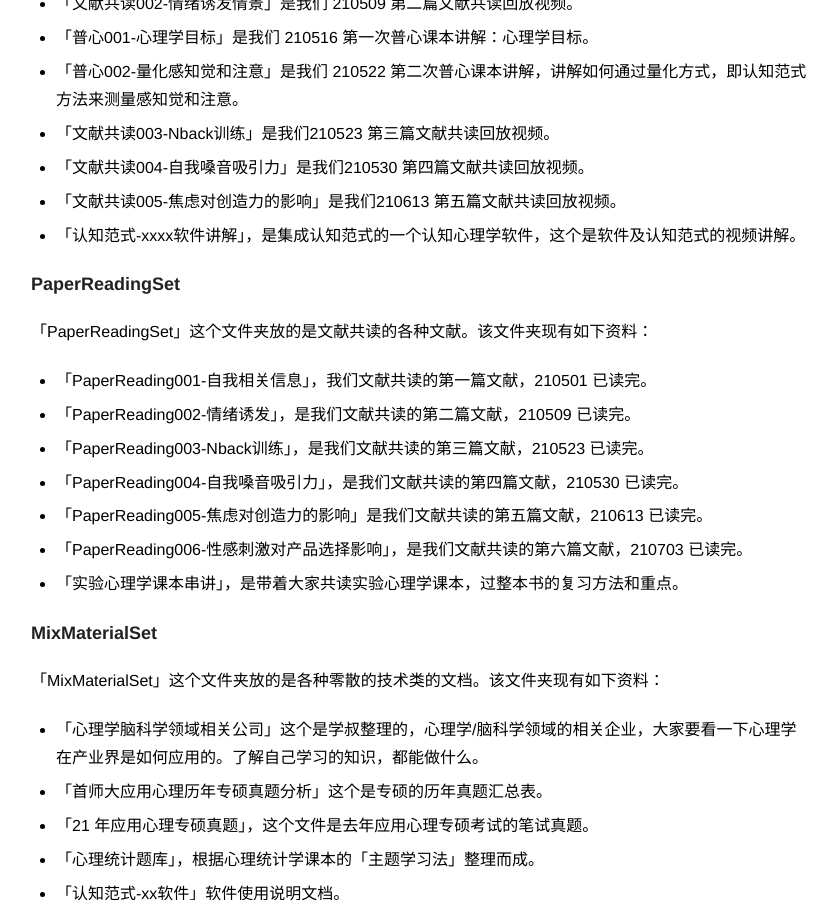
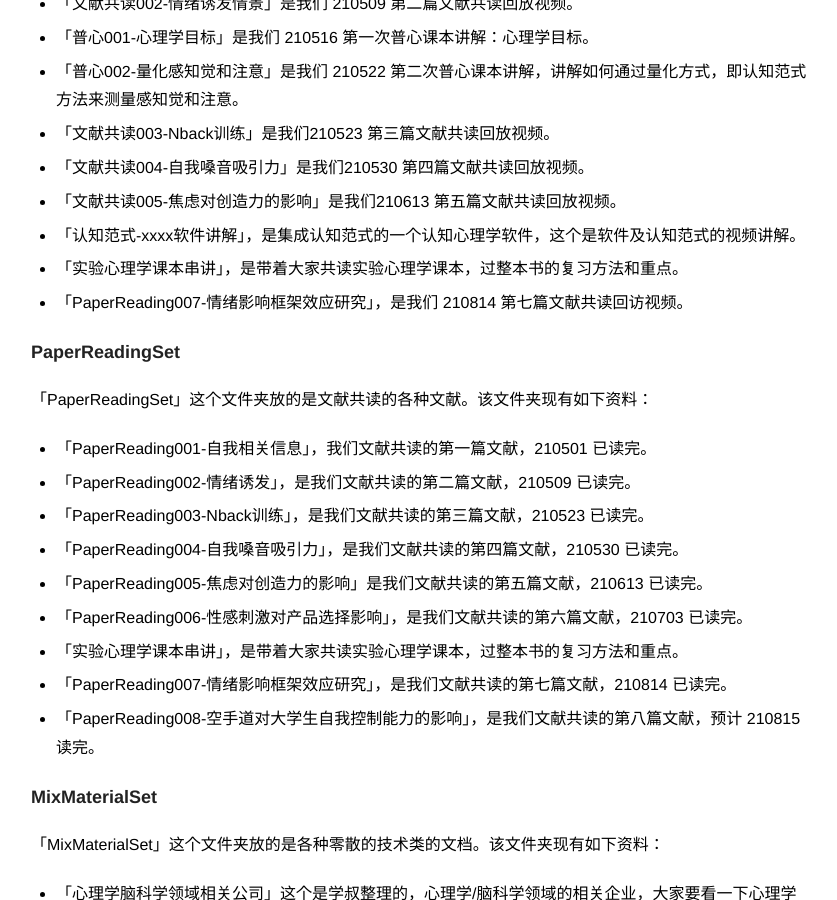
Before and after one commit to zapp926/cnu.github.io, a Jekyll site: the page built from _posts/2021-05-04-22-TheCampSchedule.md, in a window 1280 px wide and 900 px high, scrolled down 1478 px. Shown: the whole window, without its empty margins (219-1056 px from the left). Built offline with Jekyll 4.4.1, drawn with Linux system fonts in a browser that asks for light colours.

Commit message:
Update 2021-05-04-22-TheCampSchedule.md

```diff
--- a/_posts/2021-05-04-22-TheCampSchedule.md
+++ b/_posts/2021-05-04-22-TheCampSchedule.md
@@ -33,6 +33,9 @@ description: 人是世界上最好的产品，成为自己，是最大的奖赏
 - 「文献共读004-自我嗓音吸引力」是我们210530 第四篇文献共读回放视频。
 - 「文献共读005-焦虑对创造力的影响」是我们210613 第五篇文献共读回放视频。
 - 「认知范式-xxxx软件讲解」，是集成认知范式的一个认知心理学软件，这个是软件及认知范式的视频讲解。
+- 「实验心理学课本串讲」，是带着大家共读实验心理学课本，过整本书的复习方法和重点。
+- 「PaperReading007-情绪影响框架效应研究」，是我们 210814 第七篇文献共读回访视频。
+
 
 ### PaperReadingSet
 「PaperReadingSet」这个文件夹放的是文献共读的各种文献。该文件夹现有如下资料：
@@ -43,6 +46,8 @@ description: 人是世界上最好的产品，成为自己，是最大的奖赏
 - 「PaperReading005-焦虑对创造力的影响」是我们文献共读的第五篇文献，210613 已读完。
 - 「PaperReading006-性感刺激对产品选择影响」，是我们文献共读的第六篇文献，210703 已读完。
 - 「实验心理学课本串讲」，是带着大家共读实验心理学课本，过整本书的复习方法和重点。
+- 「PaperReading007-情绪影响框架效应研究」，是我们文献共读的第七篇文献，210814 已读完。
+- 「PaperReading008-空手道对大学生自我控制能力的影响」，是我们文献共读的第八篇文献，预计 210815 读完。
 
 
 ### MixMaterialSet
```
